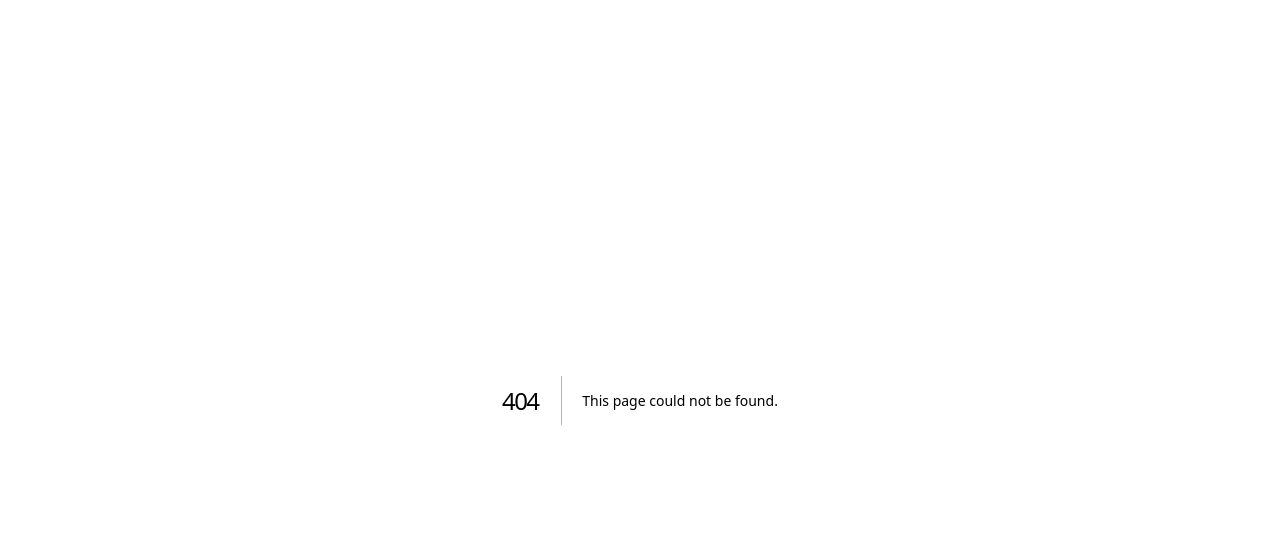
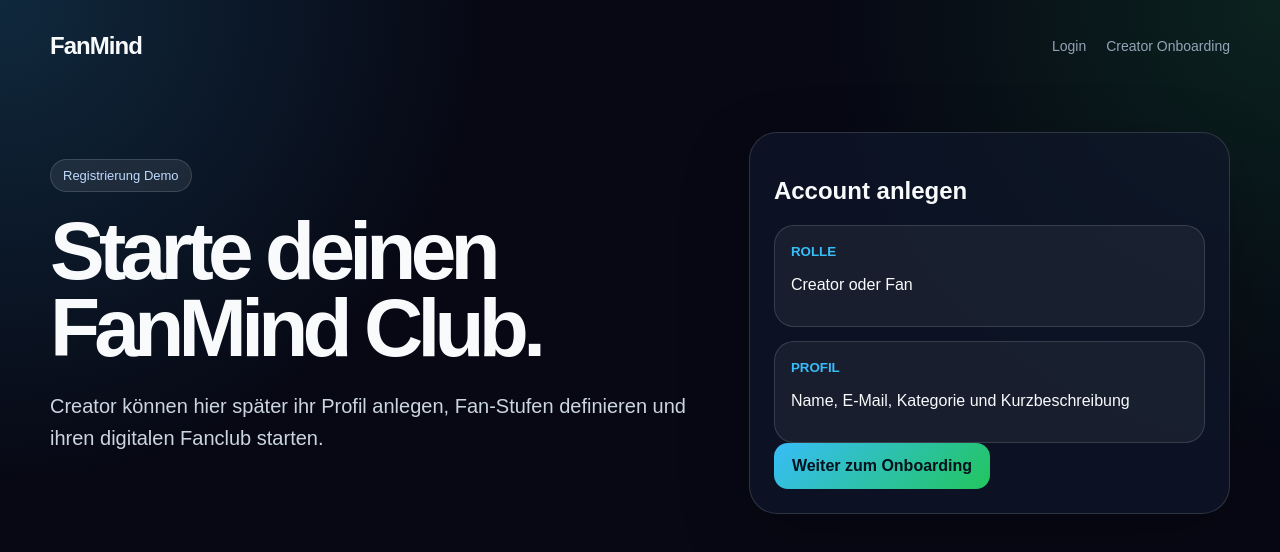
Before and after one commit to Bernds-tech/FanMind, a Next.js app: page /register in a window 1280 px wide. Before the commit this address had no page. Shown: the top 552 px of the page. Built offline with nearby package versions, Linux system fonts and the light colour scheme.

Commit message:
Add register mockup page

```diff
--- /dev/null
+++ b/src/app/register/page.tsx
@@ -0,0 +1,38 @@
+export default function RegisterPage() {
+  return (
+    <main>
+      <div className="page-shell">
+        <nav className="nav">
+          <a className="logo" href="/">FanMind</a>
+          <div className="nav-links">
+            <a href="/login">Login</a>
+            <a href="/creator/onboarding">Creator Onboarding</a>
+          </div>
+        </nav>
+
+        <section className="hero">
+          <div>
+            <div className="badge">Registrierung Demo</div>
+            <h1>Starte deinen FanMind Club.</h1>
+            <p className="lead">
+              Creator können hier später ihr Profil anlegen, Fan-Stufen definieren und ihren digitalen Fanclub starten.
+            </p>
+          </div>
+
+          <aside className="hero-card">
+            <h2>Account anlegen</h2>
+            <div className="post">
+              <small>ROLLE</small>
+              <p>Creator oder Fan</p>
+            </div>
+            <div className="post">
+              <small>PROFIL</small>
+              <p>Name, E-Mail, Kategorie und Kurzbeschreibung</p>
+            </div>
+            <a className="button primary" href="/creator/onboarding">Weiter zum Onboarding</a>
+          </aside>
+        </section>
+      </div>
+    </main>
+  );
+}
```
